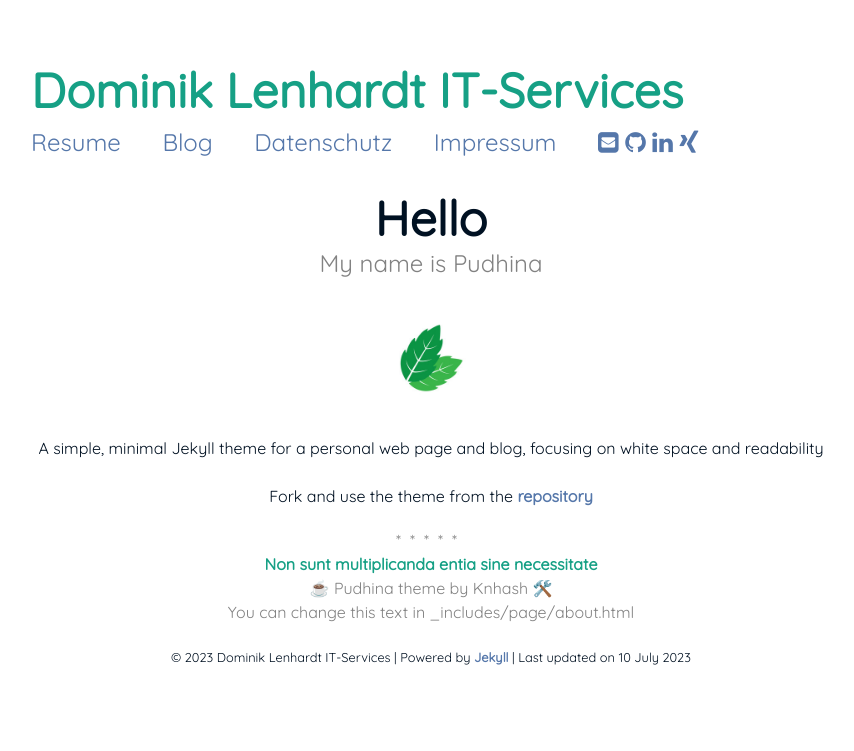
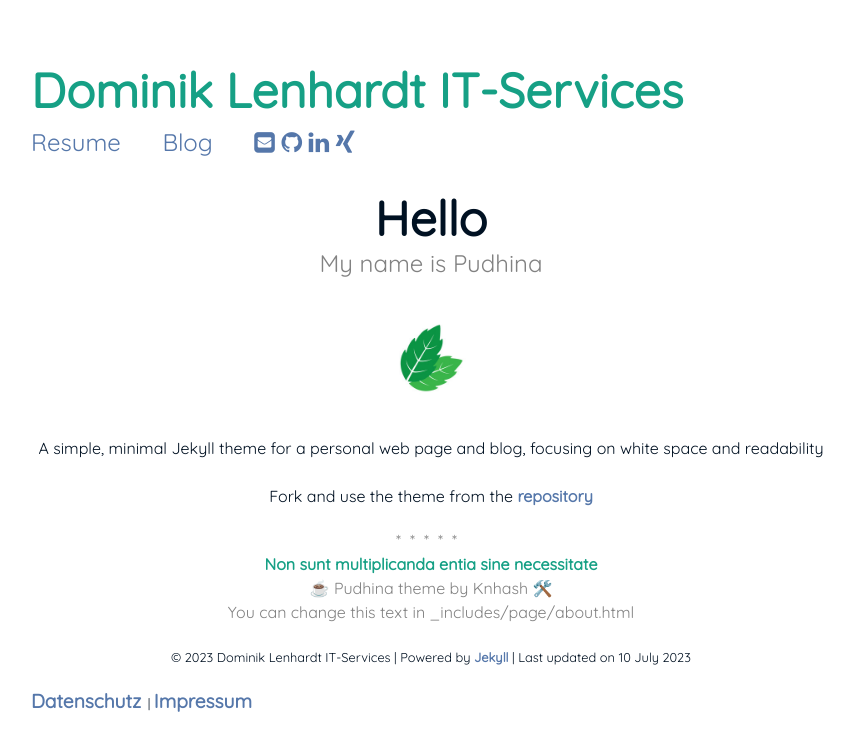
Before and after one commit to lenhardt-its/lenhardt-its.github.io, a Jekyll site: the page built from index.md, in a window 1280 px wide. Shown: the top 751 px of the page, without its empty margins (209-1063 px from the left). Built offline with Jekyll 4.4.1, drawn with Linux system fonts in a browser that asks for light colours.

Commit message:
improvements

```diff
--- a/_layouts/default.html
+++ b/_layouts/default.html
@@ -29,8 +29,6 @@
           <ul class="menu">
             <li class="menu__entry"><a href="{{ '/resume' | prepend: site.baseurl }}">Resume</a></li>
             <li class="menu__entry"><a href="{{ '/blog' | prepend: site.baseurl }}">Blog</a></li>
-            <li class="menu__entry"><a href="{{ '/privacy' | prepend: site.baseurl }}">Datenschutz</a></li>
-            <li class="menu__entry"><a href="{{ '/imprint' | prepend: site.baseurl }}">Impressum</a></li>
             {% if site.author.email %}
             <a href="mailto:{{ site.author.email }}" target="_blank"><i class="fa fa-envelope-square"></i></a>
             {% endif %}
@@ -54,6 +52,12 @@
             | Last updated on {{ site.time | date_to_long_string }}
           </small>
         </p>
+        <p class="footer">
+          <small>
+            <li class="menu__entry_small"><a href="{{ '/privacy' | prepend: site.baseurl }}">Datenschutz</a></li>
+            | <li class="menu__entry_small"><a href="{{ '/imprint' | prepend: site.baseurl }}">Impressum</a></li>
+          </small>
+        </p>
       </footer>
     </div>
     <script src="{{ "/assets/vendor/highlight/highlight.pack.js" | prepend: site.baseurl }}"></script>
--- a/assets/css/main.css
+++ b/assets/css/main.css
@@ -77,7 +77,21 @@
     margin-right: 0px; }
 
   .menu__entry a {
-    font-weight: 400; }
+    font-weight: 400;
+  }
+
+  .menu__entry_small {
+    display: inline-block;
+    margin-right: 3px;
+  }
+
+  .menu__entry_small:last-child {
+    margin-right: 0px;
+  }
+
+  .menu__entry_small a {
+    font-size: 150%;
+  }
 
   .social-links {
     float: right;
```
